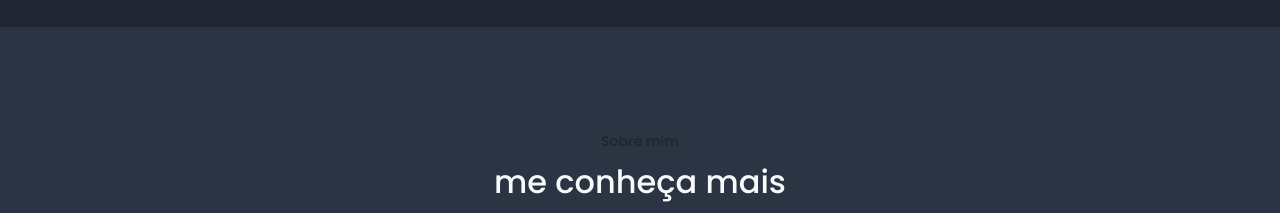
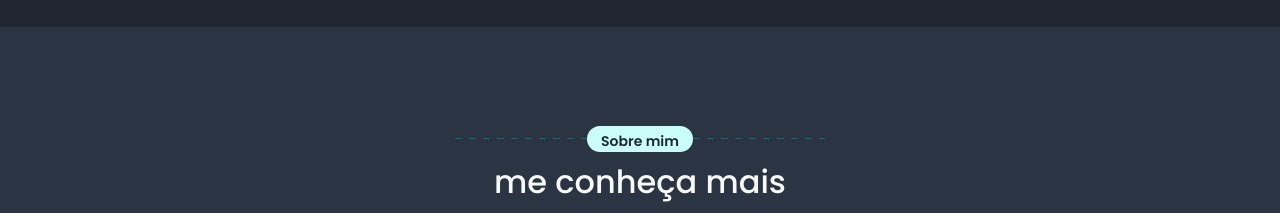
Before and after one commit to mktechnologyweb/meuportifolio, a plain HTML site: page index.html in a window 1280 px wide. Shown: the part 780-993 px from the top of the page. Drawn offline with nearby package versions, Linux system fonts and the light colour scheme; files whose address does not match are found by name.

Commit message:
Update style.css

```diff
--- a/style/style.css
+++ b/style/style.css
@@ -14,7 +14,7 @@
 
 .bg{
 
-    background-image: url(./img/botaozim.svg);
+    background-image: url(../img/botaozim.svg);
     background-repeat: no-repeat;
     background-position: center;
 
```
